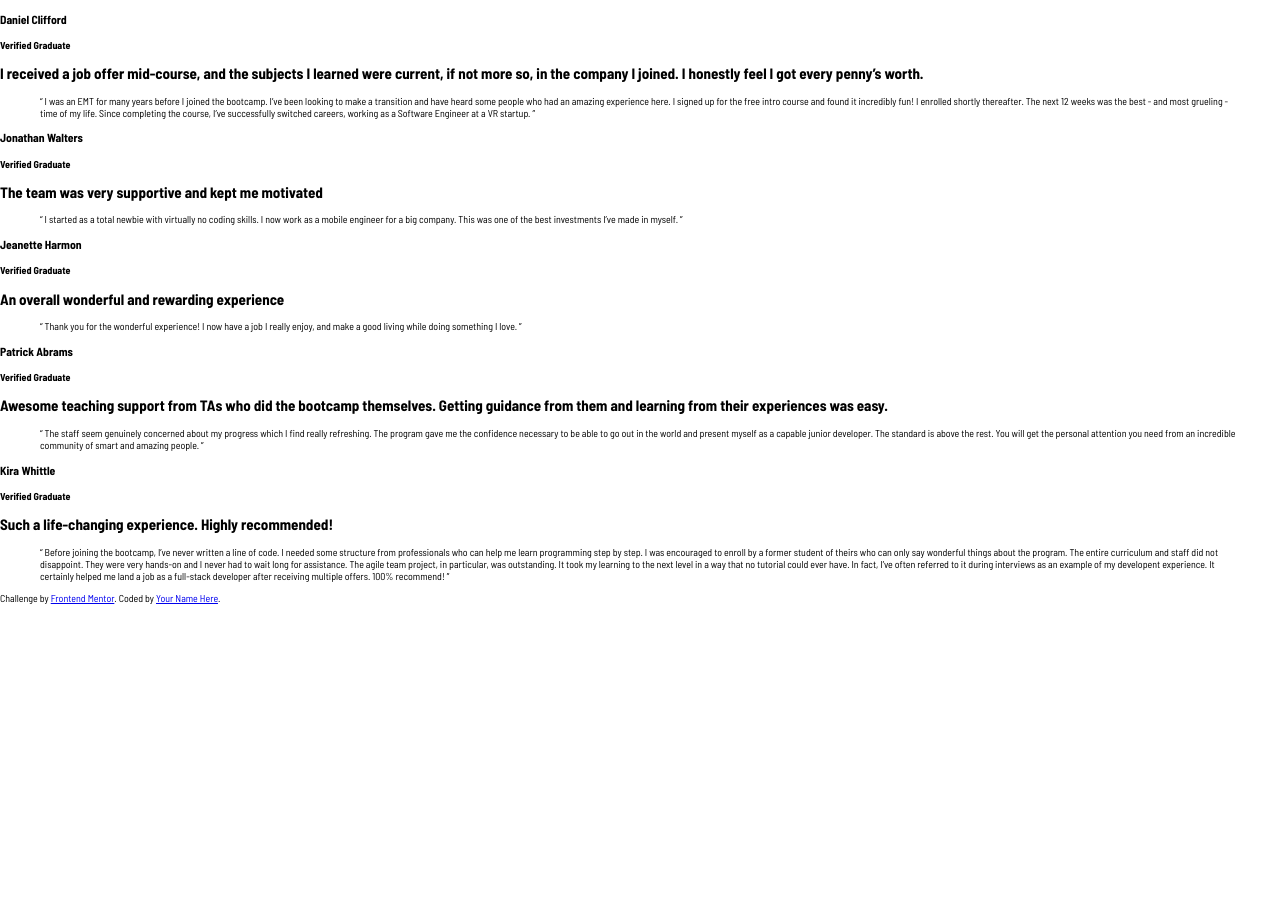
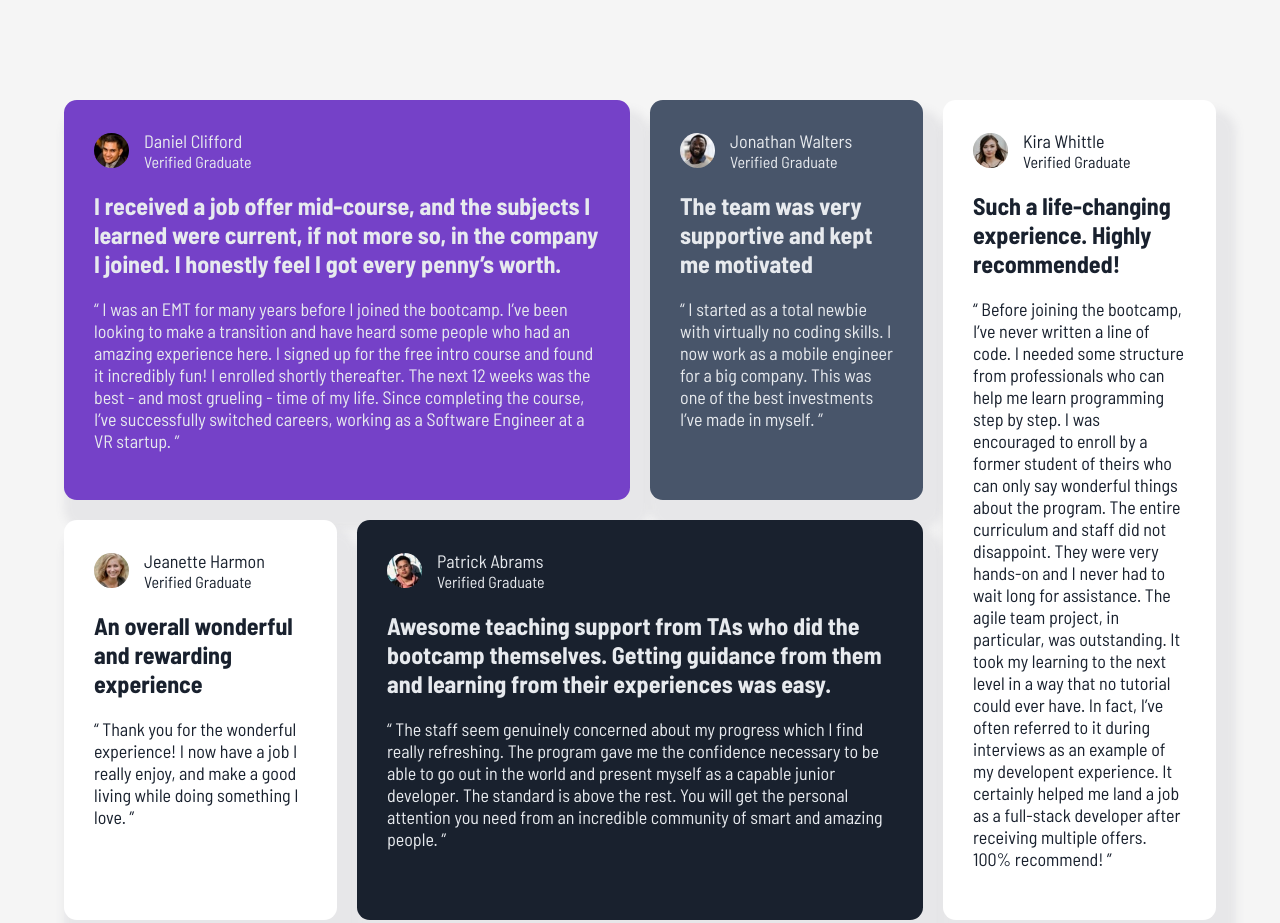
Before and after one commit to frontendsultan/testimonials-grid-section-main, a plain HTML site: page index.html in a window 1280 px wide. Shown: the top 923 px of the page. Before the commit the page ends 800 px from the top, so only its background shows below. Drawn offline with Linux system fonts and the light colour scheme.

Commit message:
progress 90 pct

```diff
--- a/index.css
+++ b/index.css
@@ -14,7 +14,6 @@ html {
 --Purple500: hsl(263, 55%, 52%);
 
 /* ### Neutral */
-
 --White: hsl(0, 0%, 100%);
 --Grey100: hsl(214, 17%, 92%);
 --Grey200: hsl(0, 0%, 81%);
@@ -29,5 +28,118 @@ html {
 body {
     margin:0;
     font-family: var(--font-family);
+    /* background-color: var(--Grey200); */
+    background-color: whitesmoke;
+    /* max-height: 100%; */
+    display: flex;
+    align-items: center;
+    justify-content: center;
+    width:100%;
+    min-height: 100vh;
+}
+
+main {
+    padding-block:10rem;
+    display: flex;
+    justify-content: center;
+    align-items: center;
+}
+img {
+    border-radius: 100%;
+    /* width: 60%; */
+    max-width: 35px;
+}
+img + div {
+    margin-left:1.5rem;
+}
+article {
+    padding:3rem;
+    background-color: var(--Purple500);
+    border-radius: 1vw;
+    box-shadow: 10px 20px 10px 10px hsl(224, 10%, 45%,0.1);
+}
+
+h2 {
+    font-size: 2.4rem;
+}
+
+h3,h4 {
+    font-weight: 400;
+     margin:0;
+}
+
+h3,p {
+    font-size: 1.8rem;
+}
+
+h4 {
+    font-size: 1.6rem;
+}
+
+p {
+    padding-left:0rem;
+    text-align: left;
+}
+
+.container {
+    width:90%;
+    display: grid;
+    row-gap: 2rem;
+    column-gap: 2rem;
+    /* grid-auto-columns: minmax(10px,auto); */
+}
+
+.container__person {
+    display: flex;
+    align-items: center;
+}
+
+/* custom styling */
+
+.first-item {
+    background-color: var(--Purple500);
+    color:var(--Grey100);
+}
+
+.second-item {
+    background-color: var(--Grey500);
+    color:var(--Grey100);
+}
+
+.fourth-item {
+    background-color: var(--Darkblue);
+    color:var(--Grey100);
+}
+
+.third-item, .fifth-item {
+    background-color: var(--White);
+    color:var(--Darkblue);
+}
+
+
+
+@media (min-width:1000px){
+
+.container {
+    grid-template-columns: 1fr 1fr 1fr 1fr;
+    grid-template-rows: 1fr 1fr;
+}
+
+.first-item {
+    grid-column: 1/span 2;
+}
+
+.third-item {
+    grid-row:2;
+}
+
+.fourth-item {
+    grid-column: 2/span 2;
+}
+
+.fifth-item {
+    grid-column: 4;
+    grid-row: 1/span 2;
+}
 
 }
--- a/index.html
+++ b/index.html
@@ -20,15 +20,21 @@
   </head>
   <body>
     <main>
-      <article>
+      <div class="container">
+        <article class="first-item">
+          <div class="container__person">
+            <img src="images/image-daniel.jpg" alt="">
+            <div>
               <h3>Daniel Clifford</h3>
               <h4>Verified Graduate</h4>
+            </div>
+          </div>
           <h2>
             I received a job offer mid-course, and the subjects I learned were
             current, if not more so, in the company I joined. I honestly feel I got
             every penny’s worth.
           </h2>
-        <blockquote>
+          <p>
             “ I was an EMT for many years before I joined the bootcamp. I’ve been
             looking to make a transition and have heard some people who had an
             amazing experience here. I signed up for the free intro course and found
@@ -36,48 +42,68 @@
             the best - and most grueling - time of my life. Since completing the
             course, I’ve successfully switched careers, working as a Software
             Engineer at a VR startup. ”
-        </blockquote>
+          </p>
         </article>
-      <article>
+        <article class="second-item">
+           <div class="container__person">
+          <img src="images/image-jonathan.jpg" alt="">
+          <div>
             <h3>Jonathan Walters</h3>
             <h4>Verified Graduate</h4>
+          </div>
+          </div>
           <h2>The team was very supportive and kept me motivated</h2>
-        <blockquote>
+          <p>
             “ I started as a total newbie with virtually no coding skills. I now
             work as a mobile engineer for a big company. This was one of the best
             investments I’ve made in myself. ”
-        </blockquote>
+          </p>
         </article>
-      <article>
+        <article class="third-item">
+          <div class="container__person">
+            <img src="images/image-jeanette.jpg" alt="">
+            <div>
               <h3>Jeanette Harmon</h3>
               <h4>Verified Graduate</h4>
+            </div>
+          </div>
           <h2>An overall wonderful and rewarding experience</h2>
-        <blockquote>
+          <p>
             “ Thank you for the wonderful experience! I now have a job I really
             enjoy, and make a good living while doing something I love. ”
-        </blockquote>
+          </p>
         </article>
-      <article>
+        <article class="fourth-item">
+          <div class="container__person">
+            <img src="images/image-patrick.jpg" alt="">
+            <div>
               <h3>Patrick Abrams</h3>
               <h4>Verified Graduate</h4>
+            </div>
+          </div>
           <h2>
             Awesome teaching support from TAs who did the bootcamp themselves.
             Getting guidance from them and learning from their experiences was easy.
           </h2>
-        <blockquote>
+          <p>
             “ The staff seem genuinely concerned about my progress which I find
             really refreshing. The program gave me the confidence necessary to be
             able to go out in the world and present myself as a capable junior
             developer. The standard is above the rest. You will get the personal
             attention you need from an incredible community of smart and amazing
             people. ”
-        </blockquote>
+          </p>
         </article>
-      <article>
+        <article class="fifth-item">
+          <div class="container__person">
+            <img src="images/image-kira.jpg" alt="">
+            <div>
               <h3>Kira Whittle</h3>
               <h4>Verified Graduate</h4>
+            </div>
+          </div>
           <h2>Such a life-changing experience. Highly recommended!</h2>
-        <blockquote>
+          <p>
             “ Before joining the bootcamp, I’ve never written a line of code. I
             needed some structure from professionals who can help me learn
             programming step by step. I was encouraged to enroll by a former student
@@ -89,14 +115,15 @@
             during interviews as an example of my developent experience. It
             certainly helped me land a job as a full-stack developer after receiving
             multiple offers. 100% recommend! ”
-        </blockquote>
+          </p>
         </article>
+      </div>
     </main>
-    <div class="attribution">
+    <!-- <div class="attribution">
       Challenge by
       <a href="https://www.frontendmentor.io?ref=challenge" target="_blank"
         >Frontend Mentor</a
       >. Coded by <a href="#">Your Name Here</a>.
-    </div>
+    </div> -->
   </body>
 </html>
```
Lines whose indentation alone changed are shown as unchanged.
